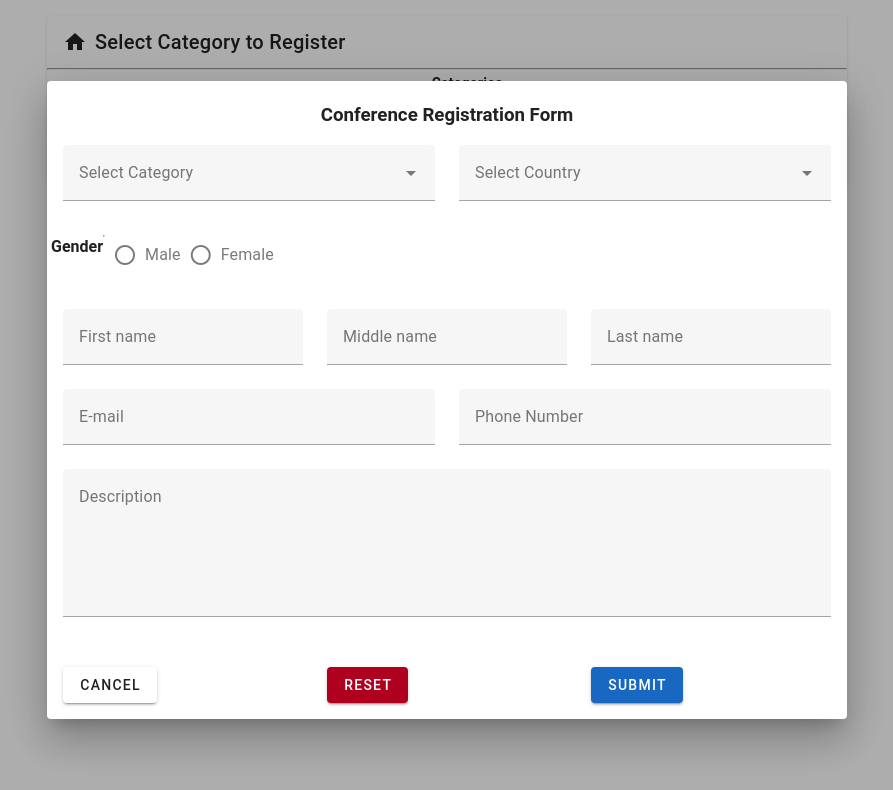
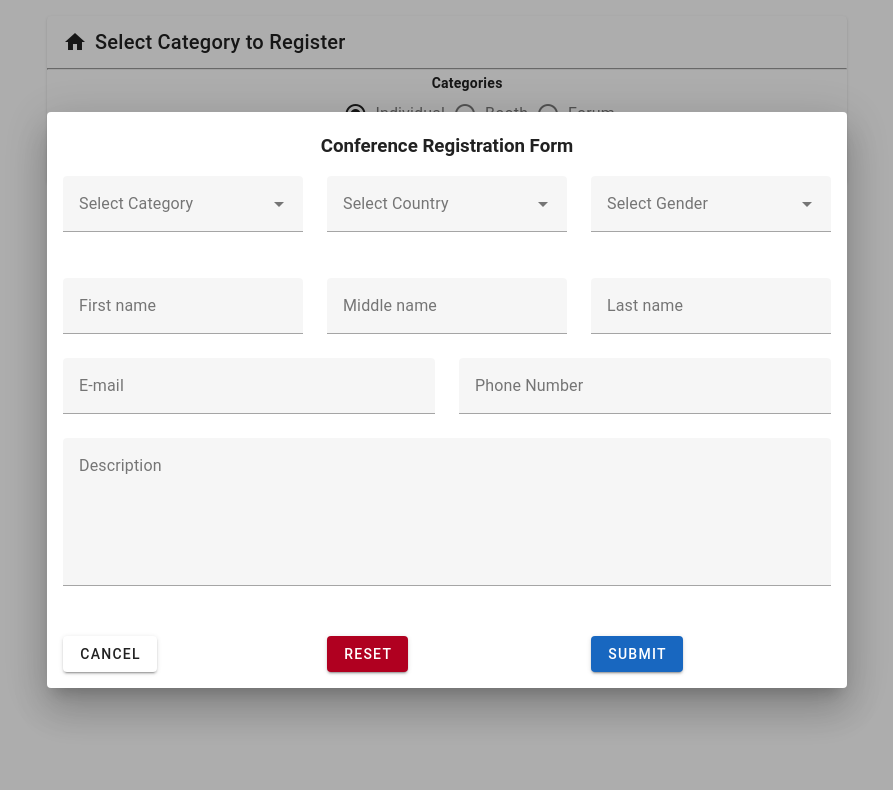
Before and after one commit to zeKibiriti/Conference-Registration, a Vue app: page /registration-page in a window 1280 px wide. Both pictures are taken after a click on the label "Individual". Shown: the top 790 px of the page, without its empty margins (193-1086 px from the left). Built offline with nearby package versions, Linux system fonts and the light colour scheme.

Commit message:
Action buttons

```diff
--- a/src/components/ConferenceRegistration.vue
+++ b/src/components/ConferenceRegistration.vue
@@ -51,9 +51,9 @@
             <v-container fluid fill-height>
               <!-- Select Category -->
               <v-row align="center" justify="center">
-                <v-col cols="12" md="6">
+                <v-col cols="12" md="4">
                   <v-select
-                    v-model="selectedCategoryItem"
+                    v-model="category"
                     :items="['Student', 'Non Student']"
                     label="Select Category"
                   >
@@ -63,9 +63,9 @@
                   </v-select>
                 </v-col>
 
-                <v-col cols="12" md="6">
+                <v-col cols="12" md="4">
                   <v-select
-                    v-model="selectedItem"
+                    v-model="country"
                     :items="['Tanzania', 'Kenya', 'Uganda']"
                     label="Select Country"
                   >
@@ -74,25 +74,19 @@
                     </template>
                   </v-select>
                 </v-col>
+
+                <v-col cols="12" md="4">
+                  <v-select
+                    v-model="gender"
+                    :items="['Male', 'Female']"
+                    label="Select Gender"
+                  >
+                    <template #append-outer>
+                      <v-icon @click="clearSelection">mdi-close-circle</v-icon>
+                    </template>
+                  </v-select>
+                </v-col>
               </v-row>
-              <v-row>
-                <h4>Gender</h4>
-                <hr>
-                <v-radio-group
-                  v-model="inline"
-                  inline
-                >
-                  <v-radio
-                    label="Male"
-                    value="Male"
-                  ></v-radio>
-                  <v-radio
-                    label="Female"
-                    value="Female"
-                  ></v-radio>
-                </v-radio-group>
-              </v-row>
-
               <!-- Name Fields -->
               <v-row align="center" justify="center">
                 <v-col cols="12" md="4">
@@ -155,7 +149,7 @@
 
               <!-- Description Field -->
               <v-row align="center" justify="center">
-                <v-col cols="12" md="12">
+                <v-col cols="6" md="12">
                   <v-textarea
                     v-model="description"
                     :counter="300"
@@ -169,7 +163,7 @@
               <v-row class="mt-4">
                 <!-- Cancel Button -->
                 <v-col>
-                  <v-btn @click="cancelForm">Cancel</v-btn>
+                  <v-btn @click="closeModal">Cancel</v-btn>
                 </v-col>
                 <!-- Reset Button -->
                 <v-col>
@@ -207,7 +201,10 @@ export default {
       inline: true,
       selectedOption: null,
       modalVisible: false,
-      selectedItem: null,
+      country: null,
+      category: null,
+      gender: null,
+      selectedGender: null,
       selectedCategoryItem: null,
       column: null,
       firstname: '',
@@ -241,6 +238,9 @@ export default {
     },
     resetForm() {
       // Reset form fields
+      this.country = '';
+      this.category = '';
+      this.gender = '';
       this.firstname = '';
       this.middlename = '';
       this.lastname = '';
@@ -251,7 +251,7 @@ export default {
       this.$refs.submitForm?.resetValidation(); // Replace "form" with the ref attribute of your form element
     },
     clearSelection() {
-      this.selectedItem = null;
+      this.category = null;
     },
     cancelForm() {
       // Handle cancel logic
```
